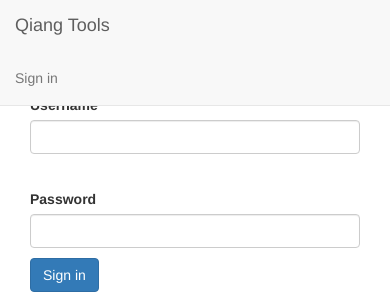
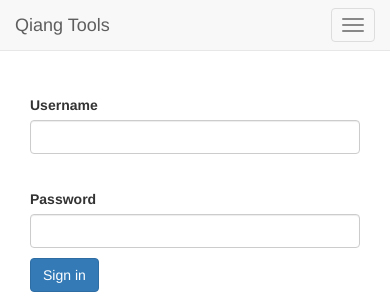
Before and after one commit to zhangjingqiang/qiang-tools, a Flask app: page /user/ in a window 390 px wide. Shown: the top 300 px of the page. Run offline with Flask 2, Linux system fonts and the light colour scheme; some libraries are stand-ins or nearby versions.

Commit message:
Change nav style for smartphone

```diff
--- a/templates/nav.html
+++ b/templates/nav.html
@@ -1,9 +1,14 @@
-<nav class="navbar navbar-default navbar-fixed-top">
+<div class="navbar navbar-fixed-top navbar-default" role="navigation">
   <div class="container">
     <div class="navbar-header">
+      <button type="button" class="navbar-toggle" data-toggle="collapse" data-target=".navbar-collapse">
+        <span class="icon-bar"></span>
+        <span class="icon-bar"></span>
+        <span class="icon-bar"></span>
+      </button>
       <a class="navbar-brand" href="{{ url_for('list_tools') }}">Qiang Tools</a>
     </div>
-  <div>
+    <div class="collapse navbar-collapse">
       <ul class="nav navbar-nav navbar-right">
         {% if current_user.is_authenticated %}
         <li><a href="{{ url_for('sign_out') }}">Sign out</a></li>
@@ -13,4 +18,4 @@
       </ul>
     </div>
   </div>
-</nav>
+</div>
```
Lines whose indentation alone changed are shown as unchanged.
